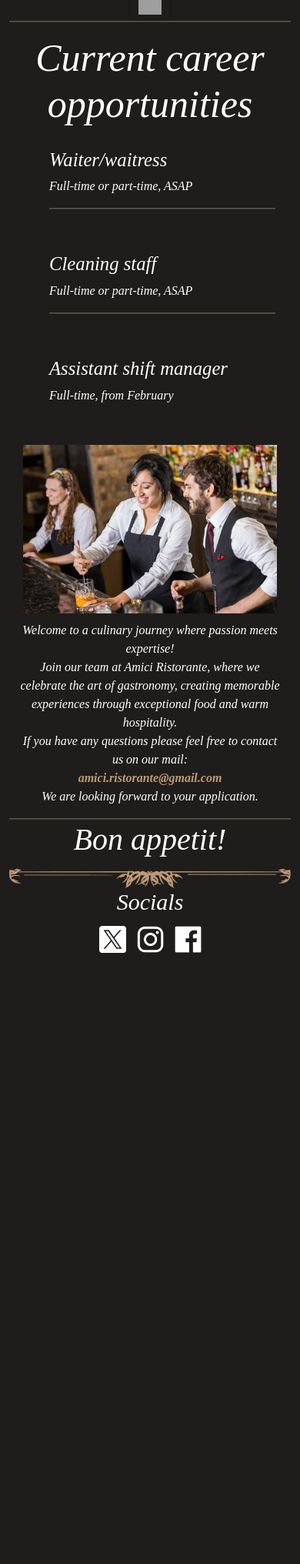
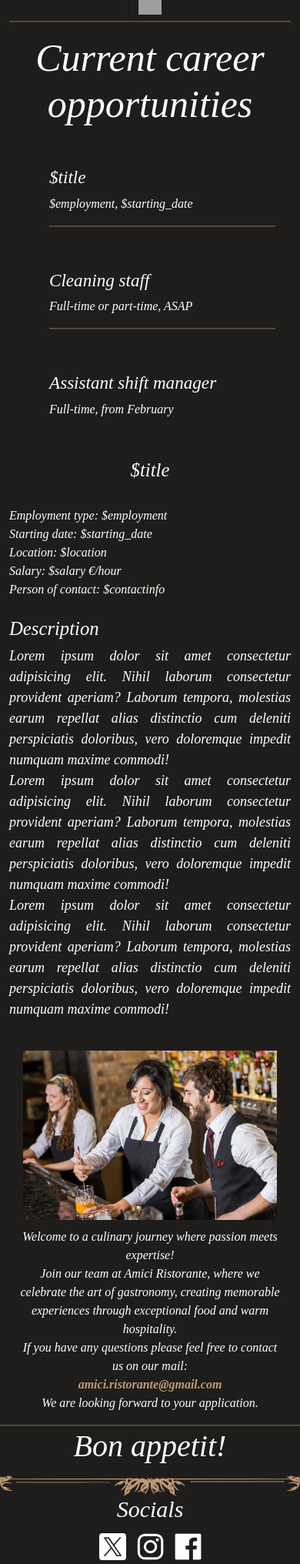
Before and after one commit to hongqian-li/web-programming-project, a PHP site: page /career.php in a window 390 px wide. Shown: the part 367-2399 px from the top of the page at 77% size. Before the commit the page ends 1605 px from the top, so only its background shows below. Run offline with PHP 8.4, Linux system fonts and the light colour scheme; grey boxes are pictures that could not be loaded.

Commit message:
careerform added

```diff
--- a/career.php
+++ b/career.php
@@ -5,31 +5,52 @@ $keywords = 'Italian, Restaurant, Hameenlinna, Cheap, Lunch, Dinner, Career, Wor
 include_once 'header.php';
 ?>
     <!--Content-->
-
-    <div class="row">
-        <div class="col-sm-7">
-            <div class="row">
-                <h1 class="heading center-align">Current career opportunities</h1>
-            </div>
-            <ul class="list">
+    <h1 class="heading center-align">Current career opportunities</h1> <br>
+    <div class= "row">
+    <div class="col-sm-3">  <!--list the db rows-->
+    <ul class="list">
                 <li class="list-row">
-                    <a class="career-link" href="#"><h2>Waiter/waitress</h2></a>
+                    <a class="career-link" href="#"><h3>$title</h3></a>
+                    <p>$employment, $starting_date</p>
+                    <hr>
+                </li>
+                <li class="list-row">
+                    <a class="career-link" href="#"><h3>Cleaning staff</h3></a>
                     <p>Full-time or part-time, ASAP</p>
                     <hr>
                 </li>
                 <li class="list-row">
-                    <a class="career-link" href="#"><h2>Cleaning staff</h2></a>
-                    <p>Full-time or part-time, ASAP</p>
-                    <hr>
-                </li>
-                <li class="list-row">
-                    <a class="career-link" href="#"><h2>Assistant shift manager</h2></a>
+                    <a class="career-link" href="#"><h3>Assistant shift manager</h3></a>
                     <p>Full-time, from February</p>
                 </li>
             </ul>
+    </div>
+    <div class="col-sm-9 center">  <!--show the database row, including the description-->
+            <h2 class="center-align">$title</h2> <br>
+            <span class="employment">Employment type: $employment</span> <br>
+            <span class="starting">Starting date: $starting_date</span> <br>
+            <span class="location">Location: $location</span> <br>
+            <span class="salary">Salary: $salary €/hour</span> <br>
+            <span class="contactinfo">Person of contact: $contactinfo</span> <br> <br>
+            <h2>Description</h2>
+            <p class="description">
+                Lorem ipsum dolor sit amet consectetur adipisicing elit. Nihil laborum consectetur provident aperiam? Laborum tempora, molestias earum repellat alias distinctio cum deleniti perspiciatis doloribus, vero doloremque impedit numquam maxime commodi! <br>
+                Lorem ipsum dolor sit amet consectetur adipisicing elit. Nihil laborum consectetur provident aperiam? Laborum tempora, molestias earum repellat alias distinctio cum deleniti perspiciatis doloribus, vero doloremque impedit numquam maxime commodi! <br>
+                Lorem ipsum dolor sit amet consectetur adipisicing elit. Nihil laborum consectetur provident aperiam? Laborum tempora, molestias earum repellat alias distinctio cum deleniti perspiciatis doloribus, vero doloremque impedit numquam maxime commodi! <br>
+            </p>
+
+
+
+
+
+    </div>
+    </div>
+<br>
+        <div class="row">
+        <div class="col-sm-4">
+        <img src="images/career/barstaff.jpg" alt="career opportunities" class="center">
         </div>
-        <div class="col-sm-5">
-            <img src="images/career/barstaff.jpg" alt="career opportunities" class="center">
+            <div class="col-sm-8 center-align">
             <p class="career-description">Welcome to a culinary journey where passion meets expertise! <br>Join our team
                 at Amici Ristorante, where we
                 celebrate the art of gastronomy, creating memorable experiences through exceptional food and warm
@@ -37,6 +58,7 @@ include_once 'header.php';
                 If you have any questions please feel free to contact us on our mail: <br><span class="detail-text"> <i>amici.ristorante@gmail.com</i></span>
                 <br>
                 We are looking forward to your application.</p>
+            </div>
         </div>
     </div>
 
```
Also changed, not shown: careerform.php (added, +47 -0 lines), processcareer.php (added, +29 -0 lines).
